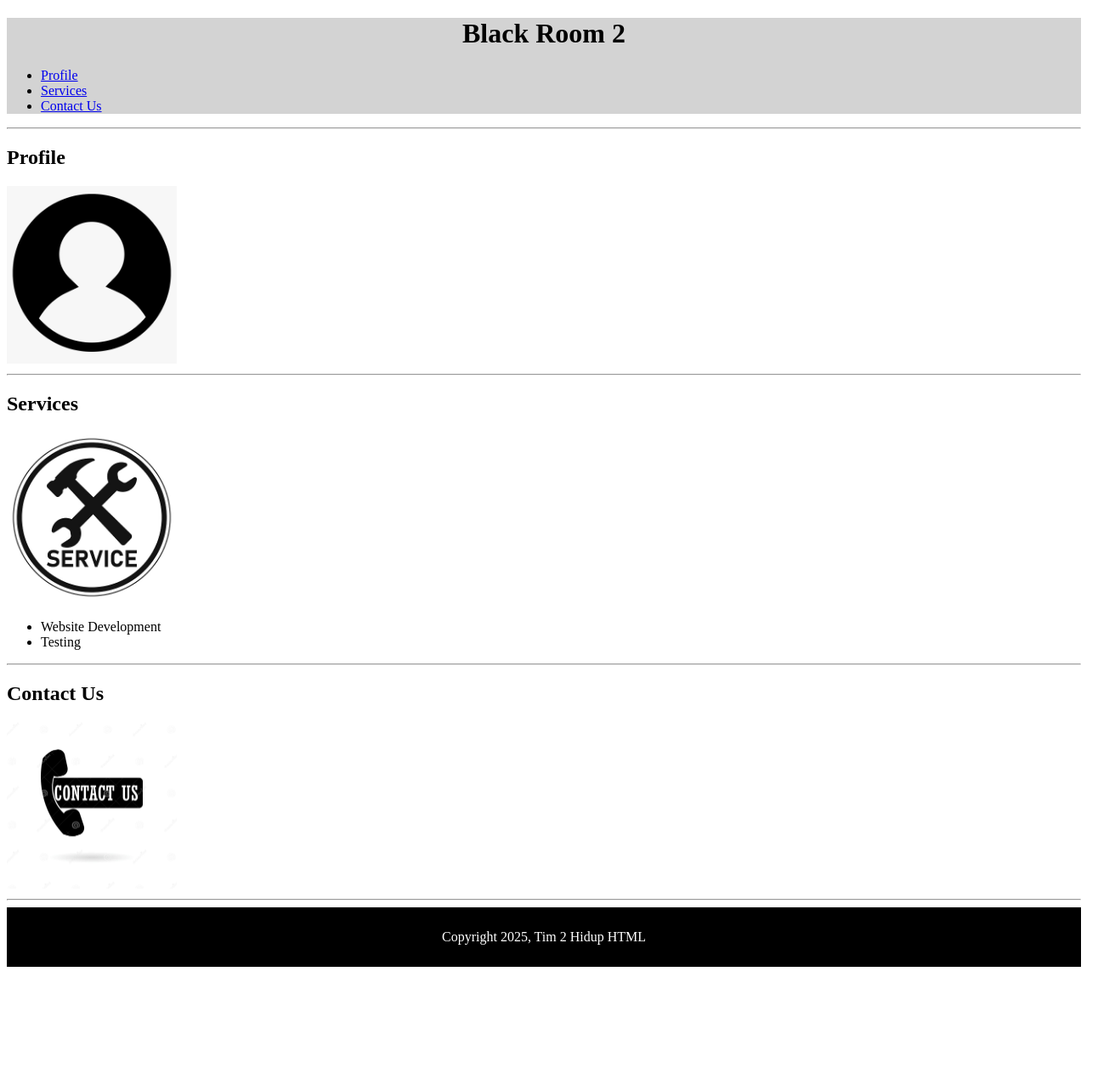
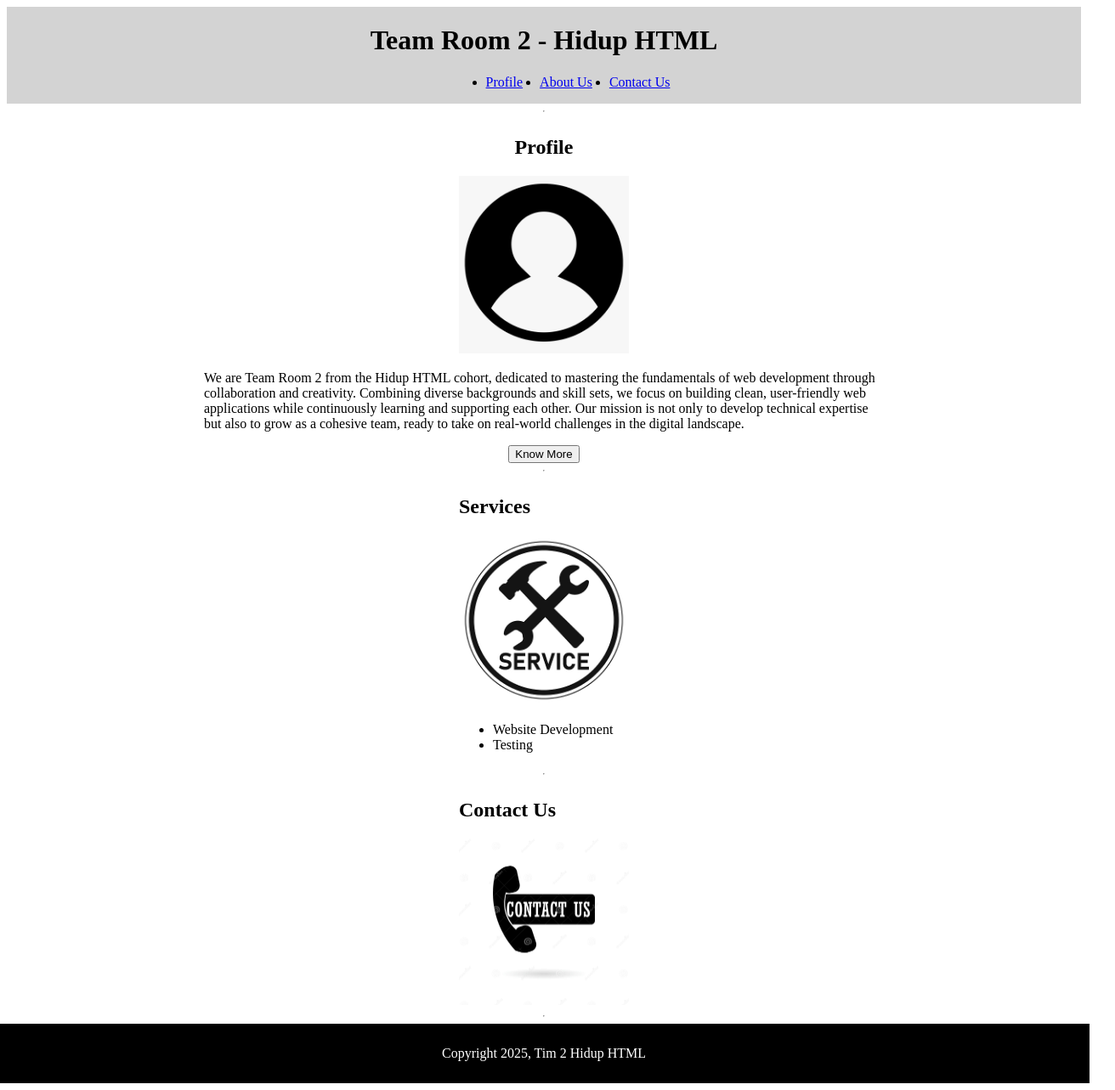
Before and after one commit to HaritsGH/tim2-hidup-html, a plain HTML site: page index.html in a window 1280 px wide. Shown: the whole page at 85% size, 1312 px wide, since content can reach past the window. Before the commit the page ends 1146 px from the top, so only its background shows below. Drawn offline with Linux system fonts and the light colour scheme.

Commit message:
Add navigation and enhance layout

```diff
--- a/index.html
+++ b/index.html
@@ -1,42 +1,118 @@
 <!DOCTYPE html>
 <html lang="en">
     <head>
-    <meta charset="UTF-8">
-    <meta name="viewport" content="width=device-width, initial-scale=1.0">
-    <title>Black Room 2</title>
+        <meta charset="UTF-8" />
+        <meta name="viewport" content="width=device-width, initial-scale=1.0" />
+        <title>Team Room 2</title>
+        <style>
+            body {
+                display: flex;
+                flex-direction: column;
+                align-items: center;
+            }
+
+            main {
+                display: flex;
+                width: auto;
+                flex-direction: column;
+                max-width: 800px;
+                align-items: center;
+            }
+        </style>
     </head>
     <body>
-    <header style="background-color: lightgray; color: black;">
-        <h1 style="text-align: center;">Black Room 2</h1>
+        <header
+            style="
+                background-color: lightgray;
+                color: black;
+                width: 100%;
+                position: sticky;
+                top: 0;
+            ">
+            <h1 style="text-align: center">Team Room 2 - Hidup HTML</h1>
             <nav>
-            <ul>
+                <ul
+                    style="
+                        display: flex;
+                        flex-direction: row;
+                        gap: 20px;
+                        width: 100%;
+                        justify-content: center;
+                        align-items: flex-start;
+                    ">
                     <li><a href="#profile">Profile</a></li>
-                <li><a href="#services">Services</a></li>
-                <li><a href="#contact-us">Contact Us</a></li>
+                    <li><a href="pages/about-us.html">About Us</a></li>
+                    <li><a href="pages/contact.html">Contact Us</a></li>
                 </ul>
             </nav>
-    </header><hr>
+        </header>
+        <hr />
         <main>
-        <section id="profile">
-            <h2><a href="about-us.html" style="text-decoration: none; color: black;">Profile</a></h2>
-            <a href="pages/about-us.html"><img src="asset/Logo Profile.png" alt="logo profile" width="200px"></a>
-        </section><hr>
+            <section
+                id="profile"
+                style="
+                    display: flex;
+                    flex-direction: column;
+                    align-items: center;
+                ">
+                <h2>
+                    <a
+                        href="about-us.html"
+                        style="text-decoration: none; color: black"
+                        >Profile</a
+                    >
+                </h2>
+                <a href="pages/about-us.html"
+                    ><img
+                        src="asset/Logo Profile.png"
+                        alt="logo profile"
+                        width="200px"
+                /></a>
+                <p>
+                    We are Team Room 2 from the Hidup HTML cohort, dedicated to
+                    mastering the fundamentals of web development through
+                    collaboration and creativity. Combining diverse backgrounds
+                    and skill sets, we focus on building clean, user-friendly
+                    web applications while continuously learning and supporting
+                    each other. Our mission is not only to develop technical
+                    expertise but also to grow as a cohesive team, ready to take
+                    on real-world challenges in the digital landscape.
+                </p>
+                <button>Know More</button>
+            </section>
+            <hr />
             <section id="services">
-            <h2 >Services</h2>
-            <img src="asset/Logo Services.jpg" alt="logo services" width="200px">
+                <h2>Services</h2>
+                <img
+                    src="asset/Logo Services.jpg"
+                    alt="logo services"
+                    width="200px" />
                 <ul>
                     <li>Website Development</li>
                     <li>Testing</li>
                 </ul>
-        </section><hr>
+            </section>
+            <hr />
             <section id="contact-us">
                 <h2>Contact Us</h2>
-            <a href="pages/contact.html"><img src="asset/Logo Contact Us.jpg" alt="logo contact us" width="200px"></a>
-        </section><hr>
+                <a href="pages/contact.html"
+                    ><img
+                        src="asset/Logo Contact Us.jpg"
+                        alt="logo contact us"
+                        width="200px"
+                /></a>
+            </section>
+            <hr />
         </main>
-    <footer style="text-align: center; background-color: black; color: white; padding: 10px;">
+        <footer
+            style="
+                text-align: center;
+                background-color: black;
+                color: white;
+                padding: 10px;
+                width: 100%;
+            ">
             <p>Copyright 2025, Tim 2 Hidup HTML</p>
         </footer>
-
     </body>
 </html>
```
Also changed, not shown: pages/about-us.html (+7 -0 lines), pages/contact.html (+3 -0 lines). Lines whose indentation alone changed are shown as unchanged.
